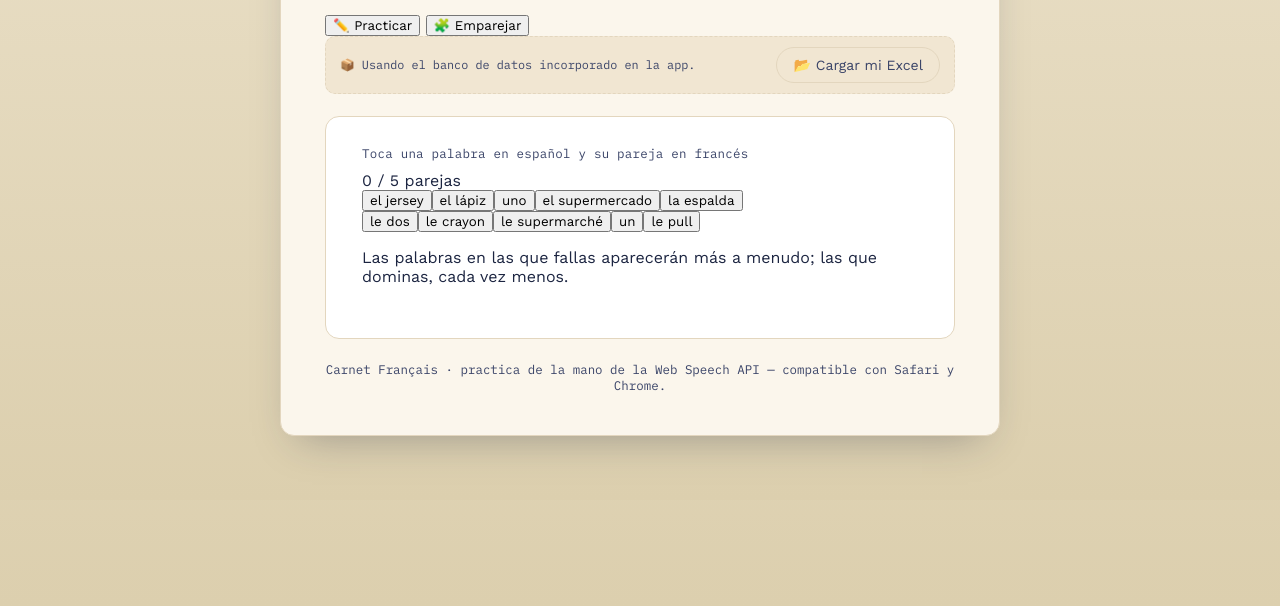
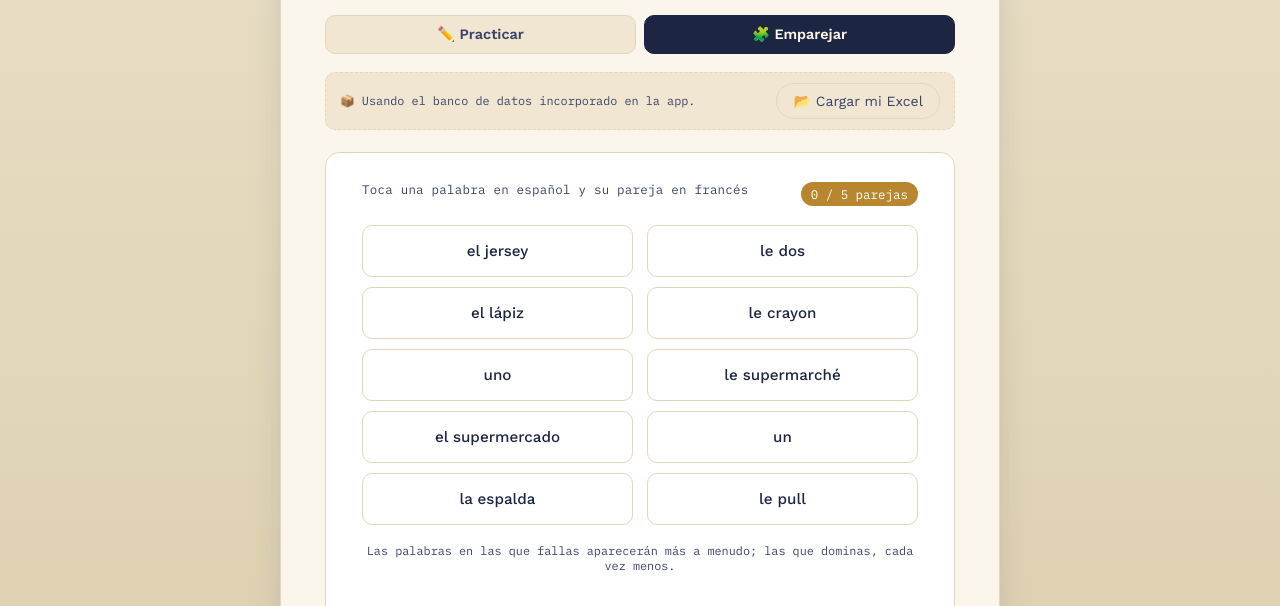
Before and after one commit to MiguelPalomoSantiago/francais, a plain HTML site: page index.html in a window 1280 px wide. Both pictures are taken after a click on the button "🧩 Emparejar". Shown: the part 194-800 px from the top of the page. Drawn offline with nearby package versions, Linux system fonts and the light colour scheme.

Commit message:
Update style.css

```diff
--- a/style.css
+++ b/style.css
@@ -132,6 +132,137 @@ button {
   font-size: 0.95rem;
 }
 .subtitle em { color: var(--red); font-style: italic; }
+
+/* ============================================================
+   VIEW TABS (Practicar / Emparejar)
+   ============================================================ */
+.view-tabs {
+  display: flex;
+  gap: 8px;
+  margin-bottom: 18px;
+}
+
+.view-tab {
+  flex: 1;
+  border: 1.5px solid var(--paper-line);
+  background: var(--paper-dim);
+  color: var(--ink-soft);
+  font-family: var(--font-body);
+  font-weight: 600;
+  font-size: 0.9rem;
+  padding: 10px 14px;
+  border-radius: 10px;
+  transition: background 0.15s ease, color 0.15s ease, border-color 0.15s ease;
+}
+
+.view-tab[aria-pressed="true"] {
+  background: var(--ink);
+  border-color: var(--ink);
+  color: var(--paper);
+}
+
+.view-tab:hover:not([aria-pressed="true"]) {
+  background: var(--blue-dim);
+  color: var(--blue);
+}
+
+/* ============================================================
+   MATCHING GAME ("Emparejar")
+   ============================================================ */
+.match-card { padding-top: 22px; }
+
+.match-top {
+  display: flex;
+  justify-content: space-between;
+  align-items: center;
+  gap: 10px;
+  flex-wrap: wrap;
+  margin-bottom: 18px;
+}
+
+.match-progress {
+  font-family: var(--font-mono);
+  font-size: 0.78rem;
+  background: var(--gold);
+  color: #fff;
+  padding: 4px 10px;
+  border-radius: 999px;
+  white-space: nowrap;
+}
+
+.match-grid {
+  display: grid;
+  grid-template-columns: 1fr 1fr;
+  gap: 10px 14px;
+}
+
+.match-col {
+  display: flex;
+  flex-direction: column;
+  gap: 10px;
+}
+
+.match-card-btn {
+  border: 1.5px solid var(--paper-line);
+  background: #fff;
+  color: var(--ink);
+  font-family: var(--font-body);
+  font-size: 0.95rem;
+  font-weight: 500;
+  padding: 14px 12px;
+  border-radius: 10px;
+  text-align: center;
+  transition: border-color 0.12s ease, background 0.12s ease, transform 0.08s ease, opacity 0.3s ease;
+  min-height: 52px;
+  display: flex;
+  align-items: center;
+  justify-content: center;
+}
+
+.match-card-btn:hover:not(:disabled) {
+  border-color: var(--blue);
+}
+
+.match-card-btn:active:not(:disabled) { transform: scale(0.97); }
+
+.match-card-btn.selected {
+  border-color: var(--blue);
+  background: var(--blue-dim);
+  color: var(--blue);
+  font-weight: 600;
+}
+
+.match-card-btn.correct {
+  border-color: var(--green);
+  background: var(--green-dim);
+  color: var(--green);
+  opacity: 0.55;
+}
+
+.match-card-btn.wrong {
+  border-color: var(--red);
+  background: var(--red-dim);
+  color: var(--red);
+  animation: shake 0.32s ease;
+}
+
+.match-note {
+  text-align: center;
+  font-family: var(--font-mono);
+  font-size: 0.74rem;
+  color: var(--ink-soft);
+  margin: 18px 0 0;
+}
+
+@keyframes shake {
+  0%, 100% { transform: translateX(0); }
+  25% { transform: translateX(-4px); }
+  75% { transform: translateX(4px); }
+}
+
+@media (max-width: 480px) {
+  .match-card-btn { font-size: 0.85rem; padding: 12px 8px; min-height: 48px; }
+}
 
 .score-block {
   display: flex;
@@ -472,6 +603,6 @@ button {
 }
 
 @media (prefers-reduced-motion: reduce) {
-  .stamp, .icon-btn.recording { animation: none; }
+  .stamp, .icon-btn.recording, .match-card-btn.wrong { animation: none; }
   * { transition: none !important; }
 }
```
